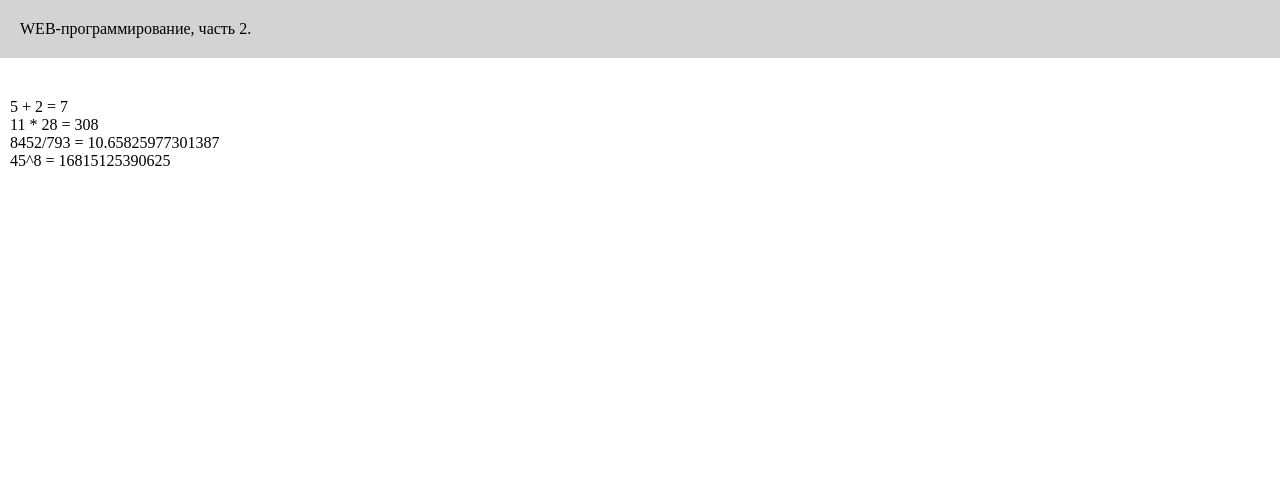
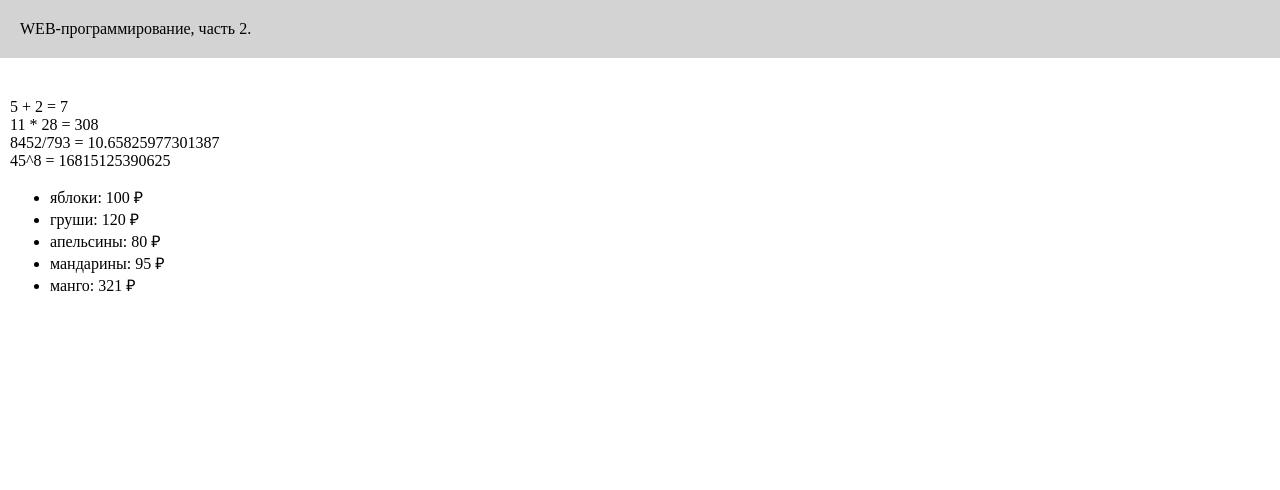
Before and after one commit to PonchTwitch/MyLabs2, a Flask app: page /lab2/example in a window 1280 px wide. Shown: the top 490 px of the page. Run offline with Flask 3, Linux system fonts and the light colour scheme.

Commit message:
Цикл в шаблоне

```diff
--- a/app.py
+++ b/app.py
@@ -153,4 +153,12 @@ def example():
     coursenum = '3 курс'
     groupnum = 'ФБИ-13'
 
-    return render_template('example.html', name=name, labnum=labnum, coursenum=coursenum, groupnum=groupnum)
+    fruits = [
+        {'name': 'яблоки', 'price': 100},
+        {'name': 'груши', 'price': 120},
+        {'name': 'апельсины', 'price': 80},
+        {'name': 'мандарины', 'price': 95},
+        {'name': 'манго', 'price': 321}
+    ]
+
+    return render_template('example.html', name=name, labnum=labnum, coursenum=coursenum, groupnum=groupnum, fruits=fruits)
--- a/templates/example.html
+++ b/templates/example.html
@@ -16,6 +16,12 @@
         11 * 28 = {{ 11 * 28 }}<br>
         8452/793 = {{ 8452/793 }}<br>
         45^8 = {{ 45**8 }}<br>
+
+        <ul>
+            {% for f in fruits %}
+            <li>{{ f.name }}: {{ f.price }} &#x20bd;</li>
+            {% endfor %}
+        </ul>
     </main>
 
     <footer>
```
